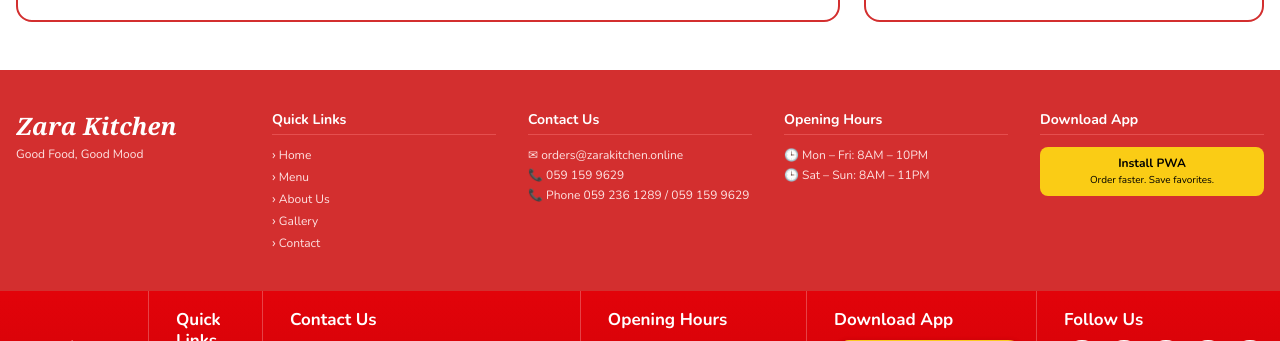
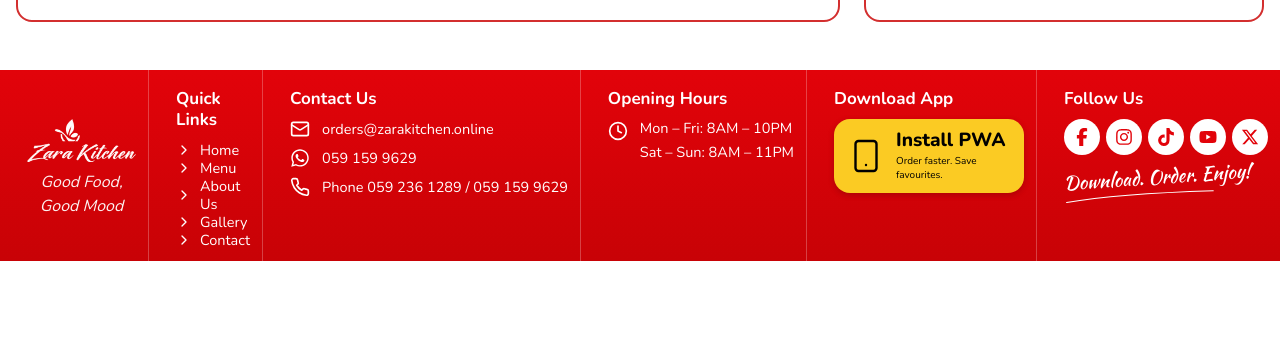
Before and after one commit to techwokx-cloud/Zarakitchen.Online, a Next.js app: page / in a window 1280 px wide. Shown: the part 1165-1506 px from the top of the page. After the commit the page ends 1426 px from the top, so only its background shows below. Built offline with nearby package versions, Linux system fonts and the light colour scheme.

Commit message:
Update index.tsx

```diff
--- a/pages/index.tsx
+++ b/pages/index.tsx
@@ -57,7 +57,7 @@
         />
       </Head>
 
-      {/* FULL-WIDTH HERO SECTION (Matching Mockup) */}
+      {/* FULL-WIDTH HERO SECTION */}
       <section className="relative w-full bg-[#FAF7F2] min-h-[480px] lg:min-h-[560px] flex items-center overflow-hidden">
         {/* Edge-to-edge Background Container */}
         <div className="absolute inset-0 w-full h-full">
@@ -74,7 +74,7 @@
               }}
             />
           ))}
-          {/* Light gradient fade on the left side so text stays readable */}
+          {/* Subtle overlay gradient on left for text contrast */}
           <div className="absolute inset-0 bg-gradient-to-r from-[#FAF7F2] via-[#FAF7F2]/85 to-transparent w-full md:w-1/2 z-10" />
         </div>
 
@@ -99,7 +99,7 @@
           </div>
         </div>
 
-        {/* Floating Red Badge (Bottom Right) */}
+        {/* Floating Red Badge */}
         <div className="absolute bottom-6 right-6 z-20 bg-[#d32f2f] text-white p-4 px-6 rounded-2xl shadow-2xl transform -rotate-3 text-center border-2 border-white/20">
           <p className="text-xl sm:text-2xl font-bold leading-tight" style={{ fontFamily: 'Caveat, cursive' }}>
             Delicious
@@ -233,65 +233,6 @@
           </div>
         </div>
       </section>
-
-      {/* FOOTER */}
-      <footer className="bg-[#d32f2f] text-white py-10">
-        <div className="max-w-7xl mx-auto px-4 grid grid-cols-1 md:grid-cols-5 gap-8 text-sm">
-          <div>
-            <h4 className="text-2xl font-extrabold italic font-serif mb-1">Zara Kitchen</h4>
-            <p className="text-xs text-red-100">Good Food, Good Mood</p>
-          </div>
-          <div>
-            <h5 className="font-bold mb-3 border-b border-red-400/50 pb-1">Quick Links</h5>
-            <ul className="space-y-1.5 text-xs text-red-100">
-              <li>
-                <Link href="/" className="hover:underline">
-                  › Home
-                </Link>
-              </li>
-              <li>
-                <Link href="/menu" className="hover:underline">
-                  › Menu
-                </Link>
-              </li>
-              <li>
-                <Link href="/about" className="hover:underline">
-                  › About Us
-                </Link>
-              </li>
-              <li>
-                <Link href="/gallery" className="hover:underline">
-                  › Gallery
-                </Link>
-              </li>
-              <li>
-                <Link href="/contact" className="hover:underline">
-                  › Contact
-                </Link>
-              </li>
-            </ul>
-          </div>
-          <div>
-            <h5 className="font-bold mb-3 border-b border-red-400/50 pb-1">Contact Us</h5>
-            <p className="text-xs text-red-100 mb-1">✉ orders@zarakitchen.online</p>
-            <p className="text-xs text-red-100 mb-1">📞 059 159 9629</p>
-            <p className="text-xs text-red-100">📞 Phone 059 236 1289 / 059 159 9629</p>
-          </div>
-          <div>
-            <h5 className="font-bold mb-3 border-b border-red-400/50 pb-1">Opening Hours</h5>
-            <p className="text-xs text-red-100 mb-1">🕒 Mon – Fri: 8AM – 10PM</p>
-            <p className="text-xs text-red-100">🕒 Sat – Sun: 8AM – 11PM</p>
-          </div>
-          <div>
-            <h5 className="font-bold mb-3 border-b border-red-400/50 pb-1">Download App</h5>
-            <div className="bg-yellow-400 text-black p-2 rounded-lg text-center font-bold text-xs">
-              Install PWA
-              <br />
-              <span className="font-normal text-[10px]">Order faster. Save favorites.</span>
-            </div>
-          </div>
-        </div>
-      </footer>
     </>
   );
 }
```
